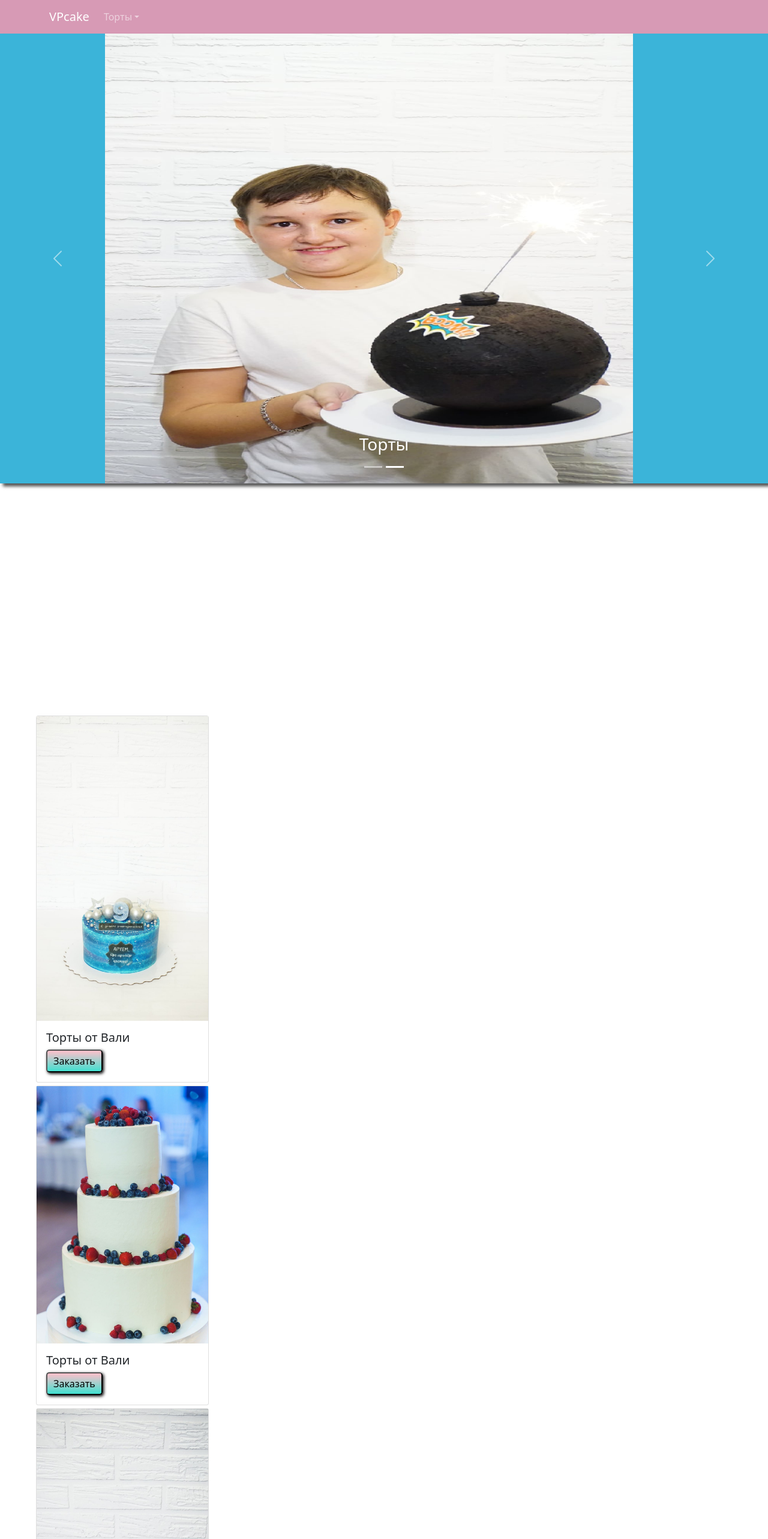
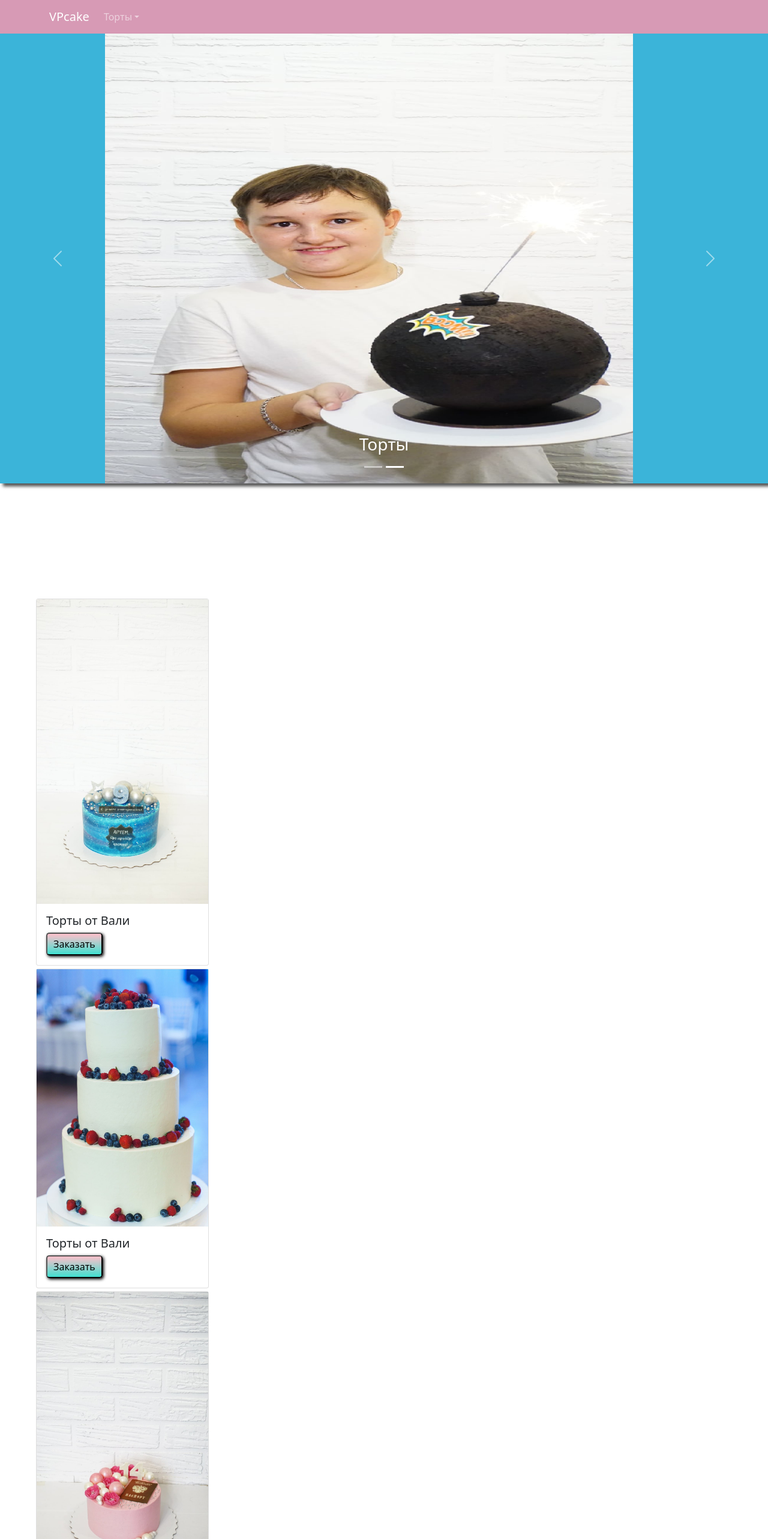
Before and after one commit to sergeianip20/rop, a Next.js app: page /secon in a window 1280 px wide. Shown: the top 2566 px of the page at 60% size. Built offline with nearby package versions, Linux system fonts and the light colour scheme.

Commit message:
Update global.module.css

```diff
--- a/styles/global.module.css
+++ b/styles/global.module.css
@@ -118,6 +118,7 @@ box-shadow: 5px 5px 5px red;
       display:grid;
       widht:350px;
        grid-template-rows: 30% 70%;
+     margin: 0px 0px 25px 0px;
    }
    .secon_items {
    widht:350px;
@@ -125,8 +126,6 @@ box-shadow: 5px 5px 5px red;
       position:relative;
       margin: 0px 225px 0px 175px;
    }
-   .secon_item1 {
-      margin: 150px 0px 0px 0px;
-   }
+
 
 }
```
